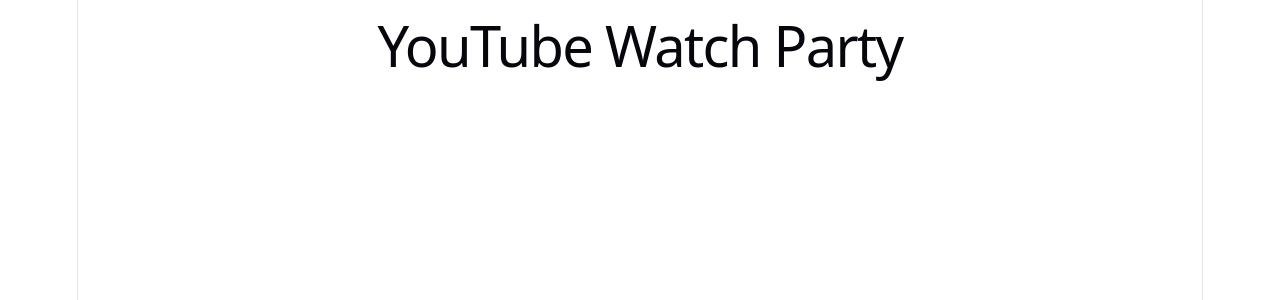
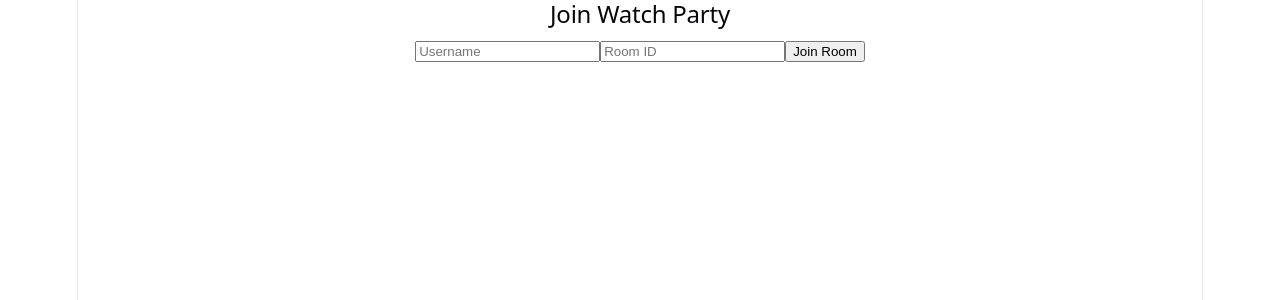
Before and after one commit to Desktop-ux/SyncTube_UI, a React (Vite) app: page / in a window 1280 px wide. Shown: the top 300 px of the page. Built offline with nearby package versions, Linux system fonts and the light colour scheme; no server answers.

Commit message:
join room ui

```diff
--- a/src/App.jsx
+++ b/src/App.jsx
@@ -1,19 +1,28 @@
-import { useEffect } from "react"
+import { useState } from "react"
 import socket from "./socket"
+import JoinRoom from "./Components/JoinRoom/JoinRoom"
+import Room from "./Pages/Room/Room"
 
 function App() {
 
-  useEffect(() => {
-    socket.on("connect", () => {
-      console.log("Connected:", socket.id)
-    })
-  }, [])
+  const [joined, setJoined] = useState(false)
+  const [roomId, setRoomId] = useState("")
+  const [username, setUsername] = useState("")
 
-  return (
-    <div>
-      <h1>YouTube Watch Party</h1>
-    </div>
-  )
+  const handleJoin = ({ username, roomId }) => {
+
+    socket.emit("join_room", { username, roomId })
+
+    setUsername(username)
+    setRoomId(roomId)
+    setJoined(true)
+  }
+
+  if (!joined) {
+    return <JoinRoom onJoin={handleJoin} />
+  }
+
+  return <Room roomId={roomId} username={username} />
 }
 
 export default App
--- /dev/null
+++ b/src/Components/JoinRoom/JoinRoom.jsx
@@ -0,0 +1,41 @@
+import { useState } from "react"
+import "./JoinRoom.css"
+
+function JoinRoom({ onJoin }) {
+
+  const [username, setUsername] = useState("")
+  const [roomId, setRoomId] = useState("")
+
+  const handleJoin = () => {
+
+    if (!username || !roomId) return
+
+    onJoin({ username, roomId })
+  }
+
+  return (
+    <div>
+
+      <h2>Join Watch Party</h2>
+
+      <input
+        placeholder="Username"
+        value={username}
+        onChange={(e) => setUsername(e.target.value)}
+      />
+
+      <input
+        placeholder="Room ID"
+        value={roomId}
+        onChange={(e) => setRoomId(e.target.value)}
+      />
+
+      <button onClick={handleJoin}>
+        Join Room
+      </button>
+
+    </div>
+  )
+}
+
+export default JoinRoom
--- /dev/null
+++ b/src/Pages/Room/Room.jsx
@@ -0,0 +1,10 @@
+import React from 'react'
+import './Room.css'
+
+const Room = () => {
+  return (
+    <div>Room</div>
+  )
+}
+
+export default Room
```
Also changed, not shown: src/Components/Controls/Controls.jsx (added, +10 -0 lines), src/Components/Participants/Participants.jsx (added, +10 -0 lines), src/Components/VideoPlayer/VideoPlayer.jsx (added, +10 -0 lines), src/Components/Controls/Controls.css (added), src/Components/JoinRoom/JoinRoom.css (added), src/Components/Participants/Participants.css (added), src/Components/VideoPlayer/VideoPlayer.css (added), src/Pages/Room/Room.css (added).
